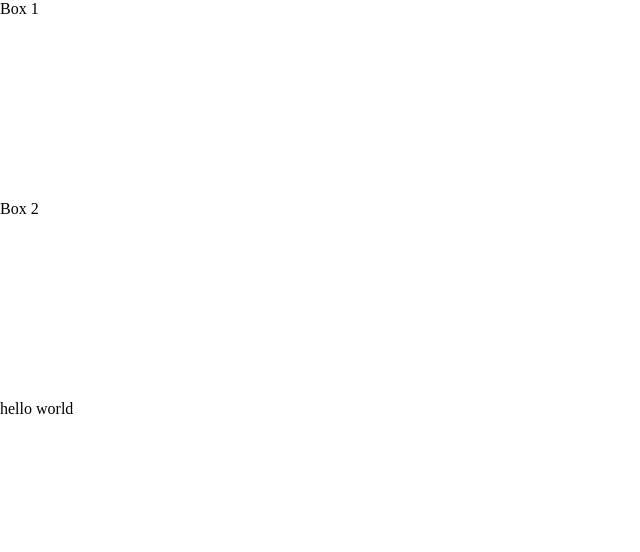
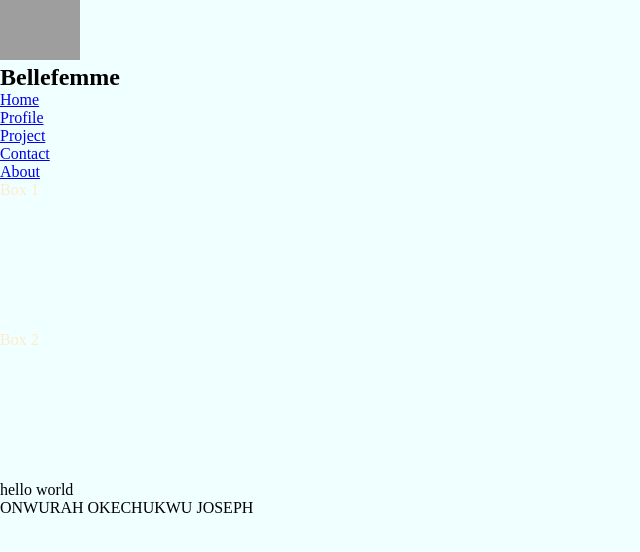
Before and after one commit to joeyfav/landing-page, a plain HTML site: page index.html in a window 1280 px wide. Shown: the whole page, without its empty margins (0-640 px from the left). Drawn offline with Linux system fonts and the light colour scheme; grey boxes are pictures that could not be loaded.

Commit message:
adding header and footer links

```diff
--- a/index.html
+++ b/index.html
@@ -3,16 +3,34 @@
 <head>
     <meta charset="UTF-8">
     <meta name="viewport" content="width=device-width, initial-scale=1.0">
-    <title>Document</title>
-    <link rel="stylesheet" href="/resources/css/style.css" />
+    <title>Landing page</title>
+    <link rel="stylesheet" href="/resources/css/style.css"/>
 </head>
 <body>
+    <nav>
+        <div class="heading">
+            <img class="logo"
+            src="resources/images/36.jpg" alt="logo image"/>
+             <h2 class="nav_heading">Bellefemme</h2>
+        </div>
+        <ul>
+            <li><a href="/">Home</a></li>
+            <li><a href="/profile">Profile</a></li>
+            <li><a href="/project">Project</a></li>
+            <li><a href="/contact">Contact</a></li>
+            <li><a href="/about">About</a></li>
+        </ul>
+    </nav>
 
     <div class="container">
         <div class="box box1">Box 1</div>
         <div class="box box2">Box 2</div>
     </div>
     hello world
+    <footer>
+        ONWURAH OKECHUKWU JOSEPH
+    </footer>
+
 
    <script scr="script.js"></script>
 </body>
--- a/resources/css/style.css
+++ b/resources/css/style.css
@@ -4,7 +4,15 @@
 }
 
 .box {
-width: 200px;
-height: 200px;
+width: 150px;
+height: 150px;
+color: blanchedalmond;
+}
 
+.logo {
+    width: 80px;
 }
+
+body {
+background-color: azure;
+}
```
